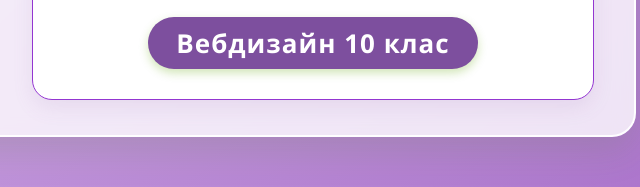
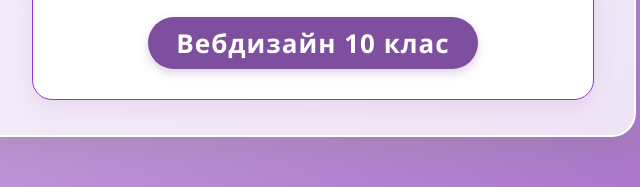
Before and after one commit to valentunaandriyvna-maker/Melnuk_Oleg, a plain HTML site: page index.html in a window 1280 px wide. Shown: the part 547-734 px from the top of the page, 529-1169 px from the left. Drawn offline with Linux system fonts and the light colour scheme.

Commit message:
Update style.css

```diff
--- a/style.css
+++ b/style.css
@@ -114,7 +114,7 @@ p {
     padding: 8px 28px;
     border-radius: 50px;
     letter-spacing: 1px;
-    box-shadow: 0 4px 10px rgba(102, 168, 15, 0.3);
+    box-shadow: 0 4px 10px rgba(145, 106, 173, 0.3);
 }
 
 /* Адаптація для мобільних телефонів */
```
